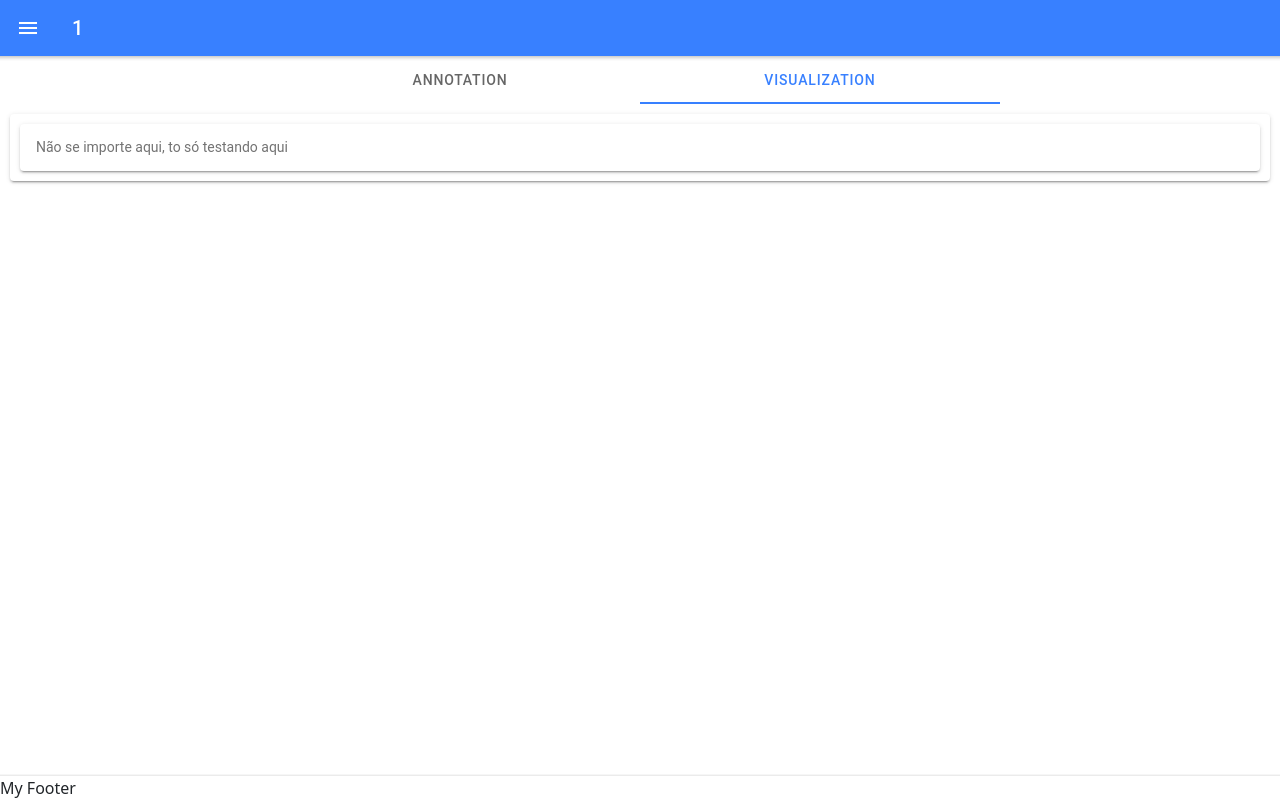
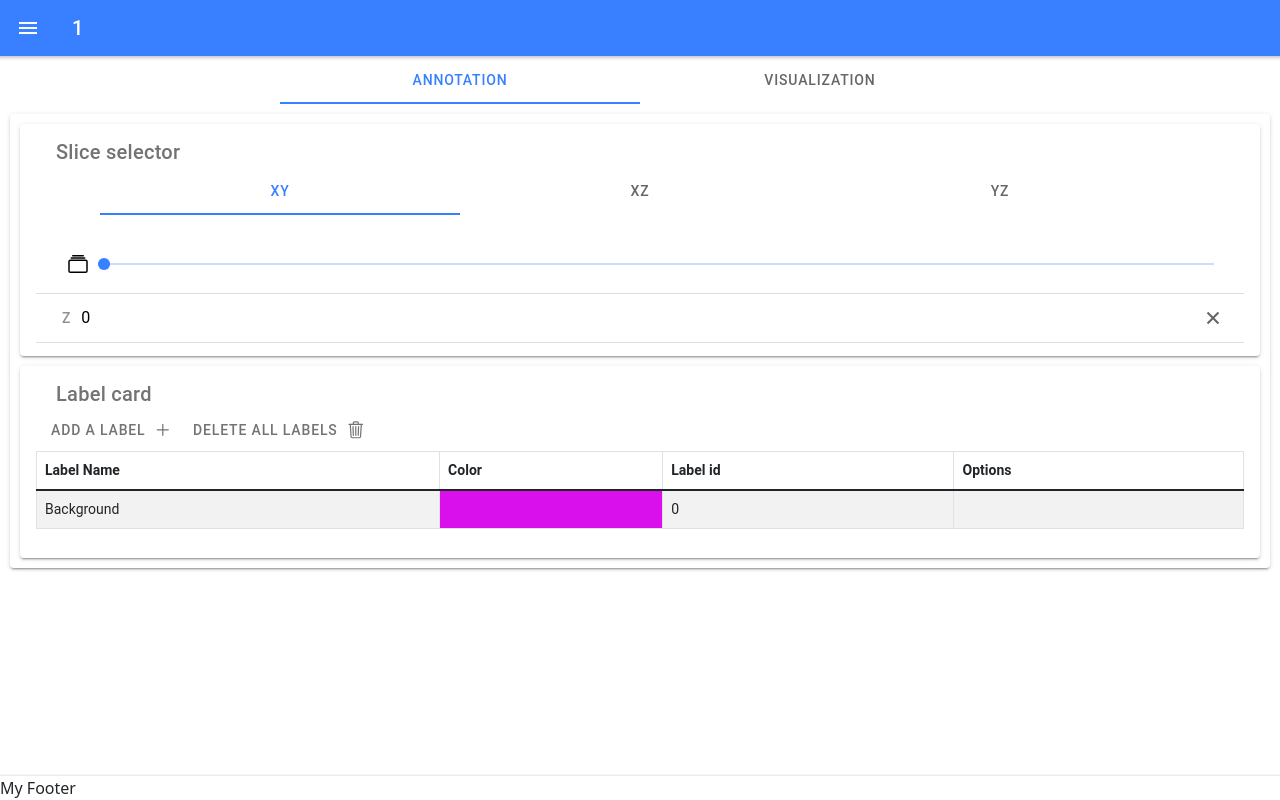
Before and after one commit to cnpem/annotat3d, a React (Create React App) app: page /page/1 in a window 1280 px wide. Built offline with nearby package versions, Linux system fonts and the light colour scheme.

Commit message:
This commit resolve a table card and label card issue

```diff
--- a/src/components/LabelTable.tsx
+++ b/src/components/LabelTable.tsx
@@ -7,11 +7,10 @@ import {LabelProp} from "./TypeScriptFiles/Interfaces/LabelsInterface";
 
 /**
  * Component that creates the label table
- * @param args a list the parameters that contains the components
  * @constructor
  * @return this components returns the label table
  */
-const LabelTable: React.FC = (args) => {
+const LabelTable: React.FC = () => {
 
     const [idGenerator, setIdGenerator] = useState<number>(1);
     const [labelList, setLabelList] = useState<LabelProp[]>([{ labelName: "Background", color: "229,16,249", id: 0}]); // The background color is pink]);
--- a/src/components/OptionsIcons.tsx
+++ b/src/components/OptionsIcons.tsx
@@ -19,7 +19,7 @@ const OptionsIcons: React.FC<OptionsIconsInterface> = (args) => {
         const removeLabel = args.labelList.filter(label => args.removeId !== label.id);
         args.onRemoveLabel(removeLabel);
 
-        if(removeLabel.length == 0) {
+        if(removeLabel.length == 1) {
 
             args.onIdGenerator(0);
 
--- a/src/components/SideMenu.tsx
+++ b/src/components/SideMenu.tsx
@@ -6,7 +6,7 @@ import SideMenuVis from "./SideMenuVis";
 
 const SideMenu:React.FC = () => {
 
-    const [menuOp, setMenuOp] = useState<"Visualization" | "Annotation">("Visualization");
+    const [menuOp, setMenuOp] = useState<"Visualization" | "Annotation">("Annotation");
     const [imageSlice, setImageSlice] = useState<ImagePropsInterface>({x: 200, y: 200, z: 5000});
 
     const selectImageSlice = (image: ImagePropsInterface) => {
--- a/src/components/SlicesMenu.tsx
+++ b/src/components/SlicesMenu.tsx
@@ -1,13 +1,12 @@
 import React, {useState} from "react";
 import {SlicesMenuInterface} from "./TypeScriptFiles/Interfaces/SlicesMenuInterface";
 import {IonButton, IonButtons, IonIcon,
-    IonInput, IonItem, IonLabel,
-    IonRange, IonSegment, IonSegmentButton, IonTitle
+        IonInput, IonItem, IonLabel,
+        IonRange, IonSegment, IonSegmentButton, IonTitle
 } from "@ionic/react";
 import {albumsOutline} from "ionicons/icons";
 
 /**
- * @todo i need this component to update the X, Y and Z slice
  * @param args
  * @constructor
  */
@@ -19,8 +18,6 @@ const SlicesMenu: React.FC<SlicesMenuInterface> = (args) => {
     const [maxValSlider, setMaxValSlider] = useState<number>(args.imageProps.z);
 
     const handleSliceValue = (e: CustomEvent) => {
-        const val = +e.detail.value!;
-        console.log(val);
         setSliceValue(+e.detail.value!);
     }
 
@@ -33,6 +30,13 @@ const SlicesMenu: React.FC<SlicesMenuInterface> = (args) => {
             setNameButtonSlice("Z");
             setMaxValSlider(args.imageProps.z);
 
+            if(sliceValue > args.imageProps.z)
+            {
+
+                setSliceValue(args.imageProps.z);
+
+            }
+
         }
 
         else if(e.detail.value == "XZ")
@@ -41,6 +45,13 @@ const SlicesMenu: React.FC<SlicesMenuInterface> = (args) => {
             setNameButtonSlice("Y");
             setMaxValSlider(args.imageProps.y);
 
+            if(sliceValue > args.imageProps.y)
+            {
+
+                setSliceValue(args.imageProps.y);
+
+            }
+
         }
 
         else
@@ -48,6 +59,13 @@ const SlicesMenu: React.FC<SlicesMenuInterface> = (args) => {
 
             setNameButtonSlice("X");
             setMaxValSlider(args.imageProps.x);
+
+            if(sliceValue > args.imageProps.x)
+            {
+
+                setSliceValue(args.imageProps.x);
+
+            }
 
         }
 
```
